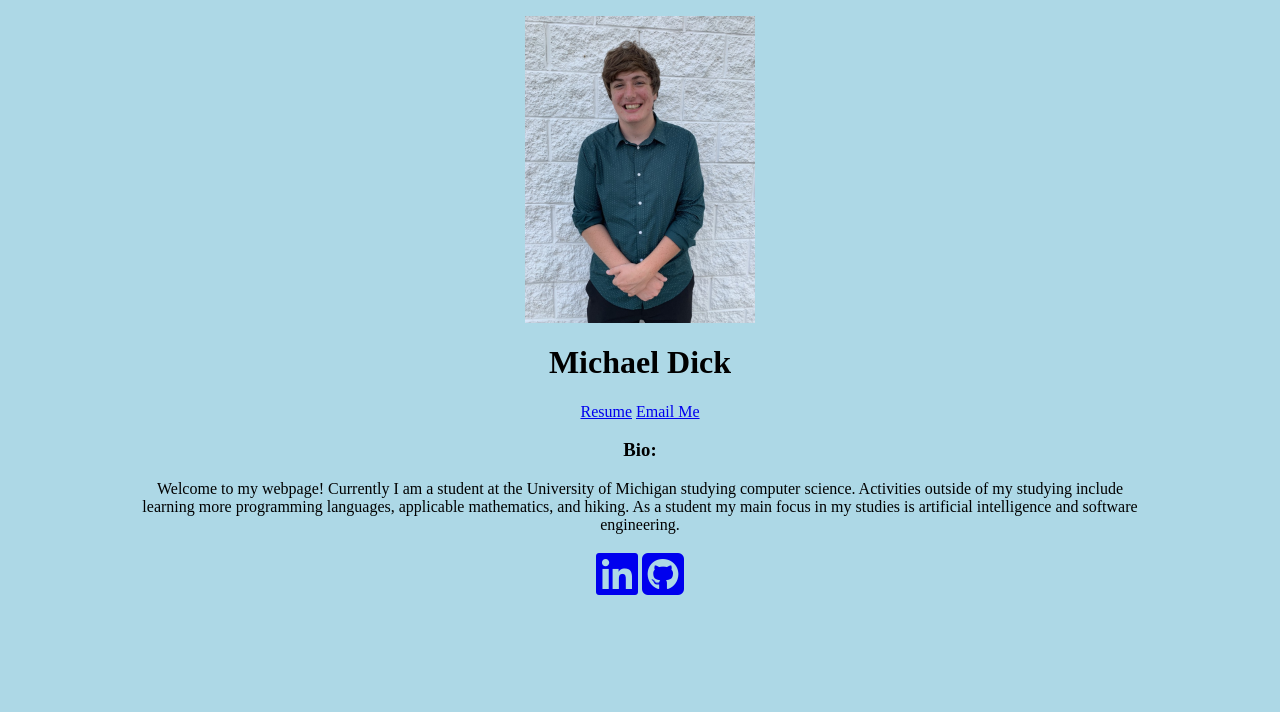
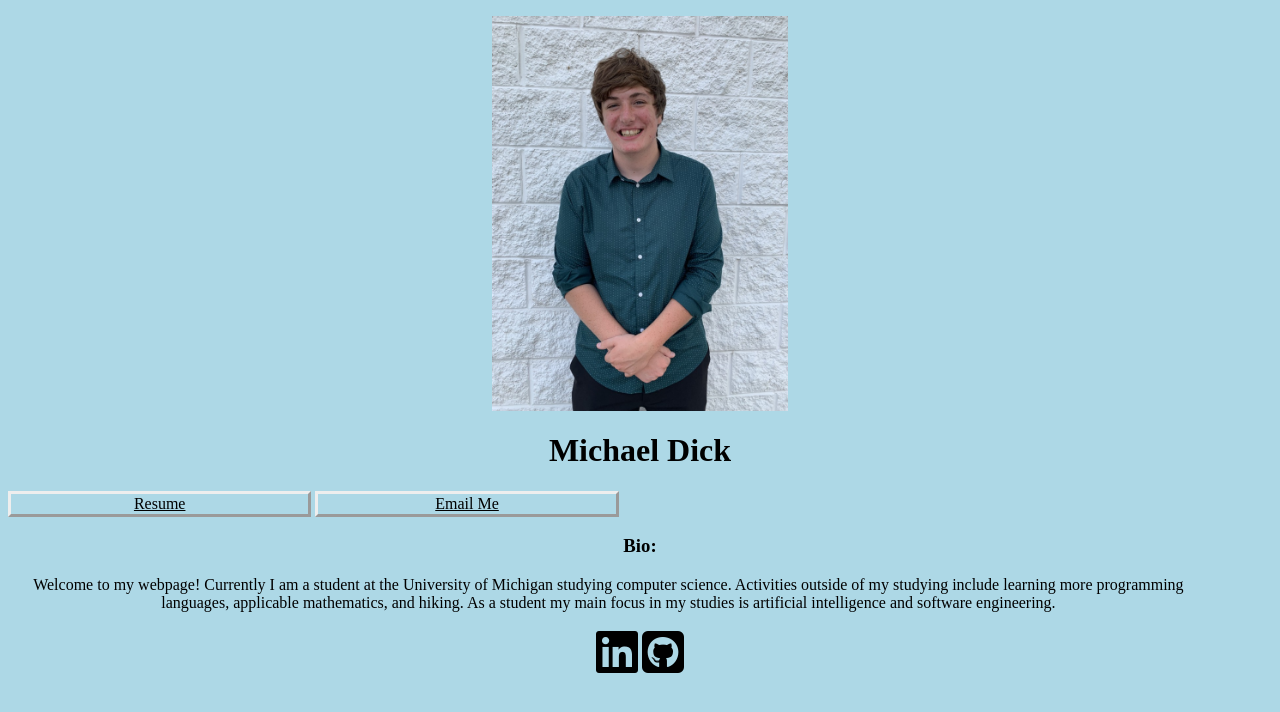
Before and after one commit to michaeld96/webpage, a plain HTML site: page index.html in a window 1280 px wide. Drawn offline with Linux system fonts and the light colour scheme.

Commit message:
Update style.css
Added some borders to the anchors.

```diff
--- a/style.css
+++ b/style.css
@@ -18,23 +18,35 @@ h1
 p
 {
 	text-align: center;
-	width: 1000px;
+	width: 95%;
 }
 h3
 {
 	text-align: center;
 }
-
-.content
-{
-	max-width: 1000px;
-	margin: auto;
-}
-.nava
+/*The class and then having the keyword for html changes all of the anchors in that class.*/
+.nava a
 {
 	text-align: center;
+	box-sizing: border-box;
+	width: 24%;
+	display: inline-block;
+	border-style: outset;
+	padding: 1px;
+	margin: 0 auto;
+
+
 }
 .outside_links
 {
 	text-align: center;
 }
+.bio
+{
+
+}
+/*Setting the color of the links that were visited.*/
+a {color:#000000;}         /* Unvisited link  */
+a:visited {color:##C0C0C0;} /* Visited link    */
+a:hover {color:#000000;}   /* Mouse over link */
+a:active {color:#000000;}  /* Selected link   */
```
